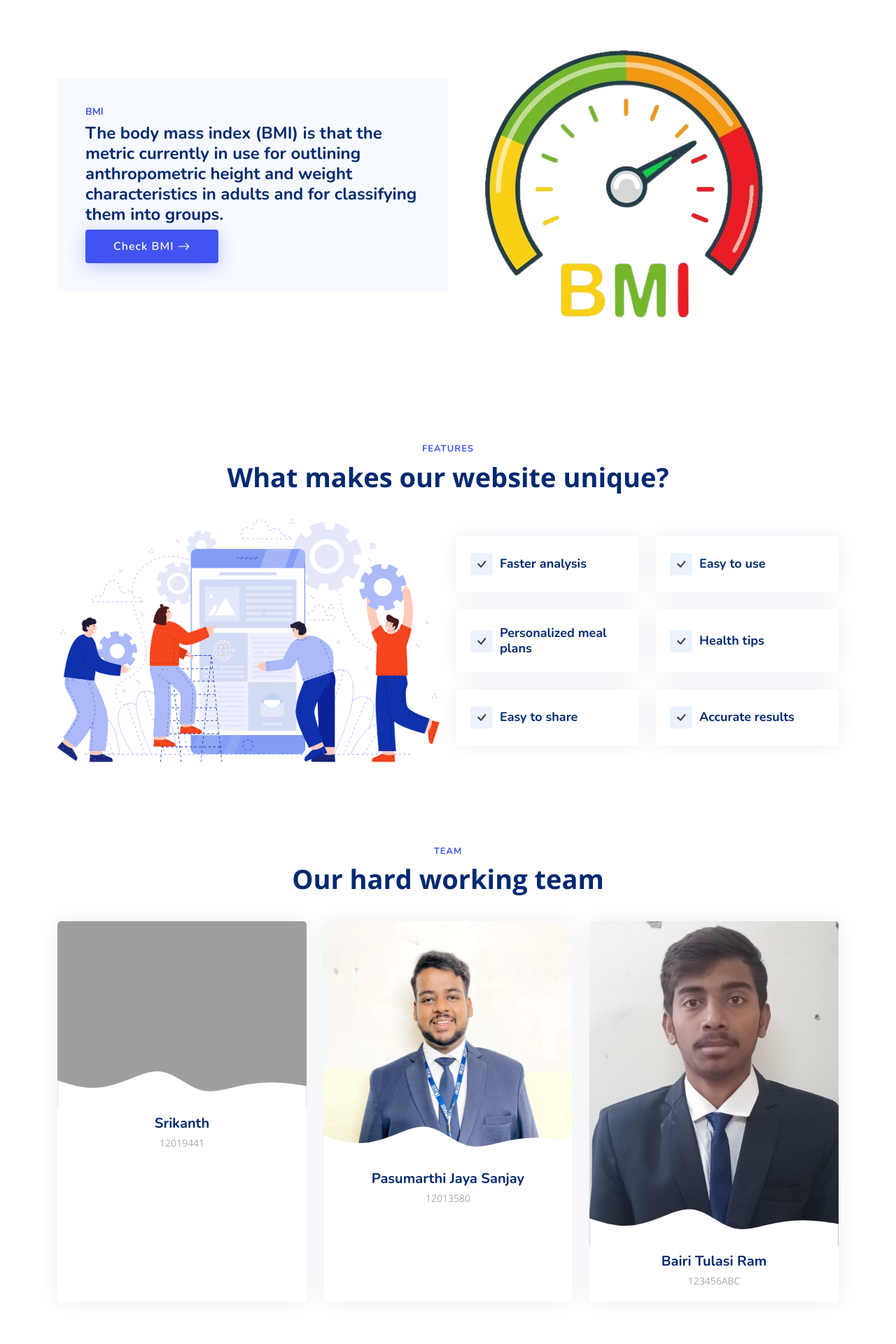
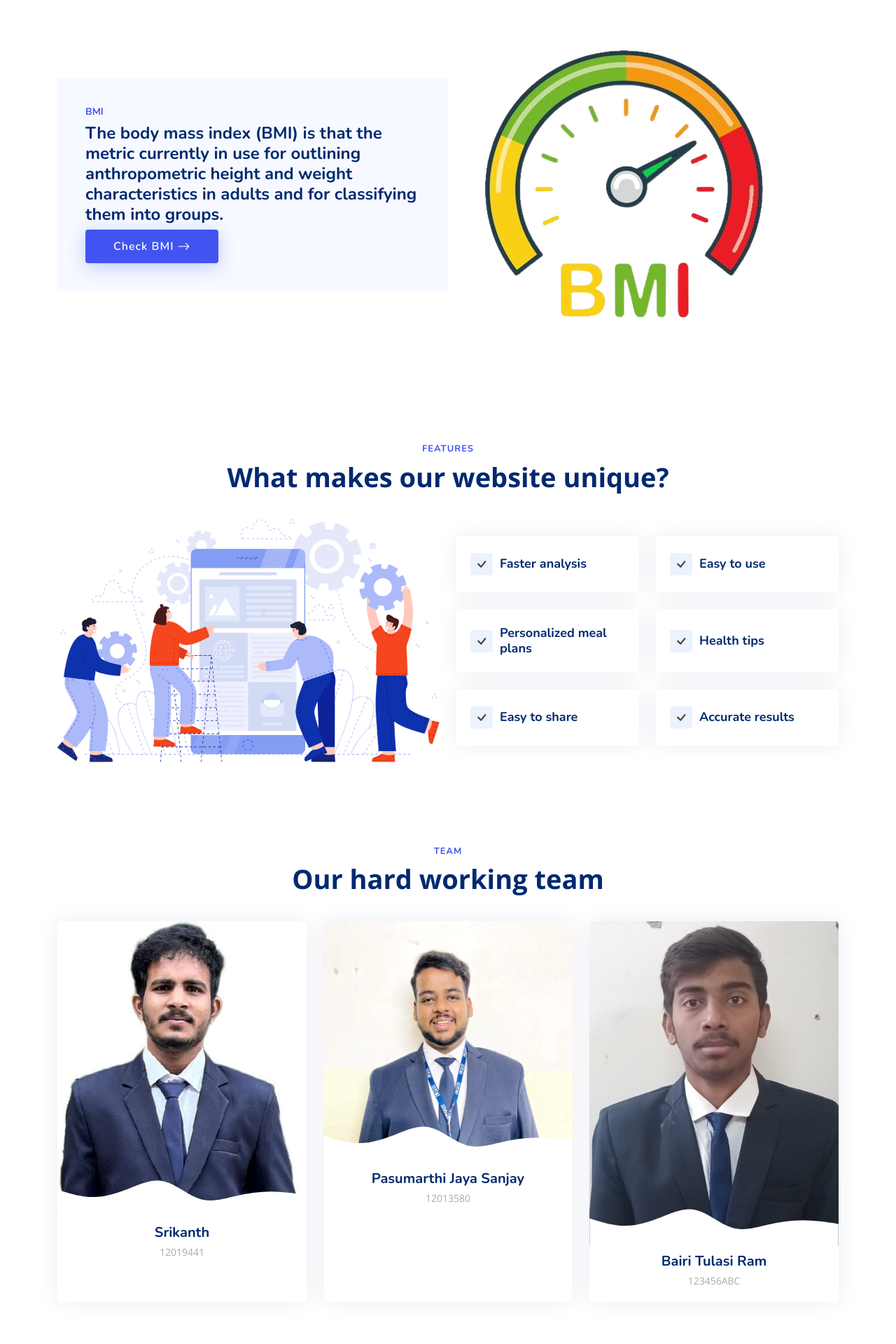
Before and after one commit to JayaSanjay2003/healthbot-ml, a Flask app: page / in a window 1280 px wide. Shown: the part 846-2766 px from the top of the page at 70% size. Run offline with Flask 3, Linux system fonts and the light colour scheme; parts of the project's set-up code (start-up, migrations or seed data) failed here and were passed over; some libraries are stand-ins or nearby versions; grey boxes are pictures that could not be loaded.

Commit message:
Update index.html

```diff
--- a/templates/index.html
+++ b/templates/index.html
@@ -148,7 +148,7 @@
             <div class="col-lg-4 col-md-6 d-flex align-items-stretch" data-aos="fade-up" data-aos-delay="100">
                 <div class="member">
                     <div class="member-img">
-                        <img src="{{ url_for('static',filename='img/team/team-1.jpg') }}" class="img-fluid" alt="">
+                        <img src="{{ url_for('static',filename='img/team/team-1.jpeg') }}" class="img-fluid" alt="">
                         <div class="social">
                             <a href="https://twitter.com/BadavathIas"><i class="bi bi-twitter"></i></a>
                             <a href=""><i class="bi bi-facebook"></i></a>
```
